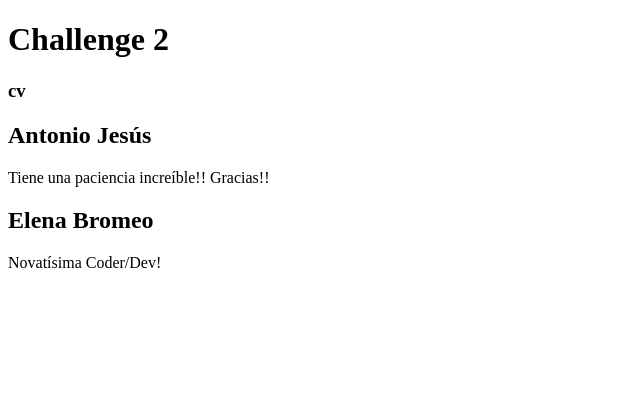
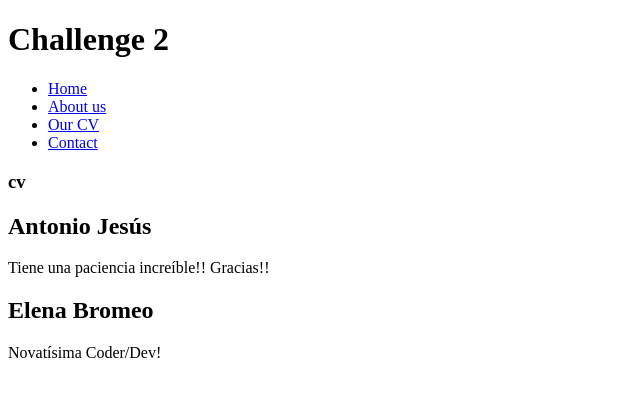
Before and after one commit to AntonioJRuizG/202301-W1CH2-Elena-Antonio, a website: page cv.html in a window 1280 px wide. Shown: the whole page, without its empty margins (0-640 px from the left). Drawn offline with Linux system fonts and the light colour scheme.

Commit message:
Add updated files

```diff
--- a/cv.html
+++ b/cv.html
@@ -9,8 +9,19 @@
 </head>
 
 <body>
+
   <header>
+
     <h1>Challenge 2</h1>
+
+    <nav class="menu">
+      <ul>
+        <li><a href="index.html">Home</a></li>
+        <li><a href="about.html">About us</a></li>
+        <li><a href="cv.html">Our CV</a></li>
+        <li><a href="contact.html">Contact</a></li>
+      </ul>
+    </nav>
   </header>
   <h3>cv</h3>
   <section>
```
Also changed, not shown: about.html (+10 -0 lines), contact.html (+2 -4 lines), index.html (+2 -4 lines).
